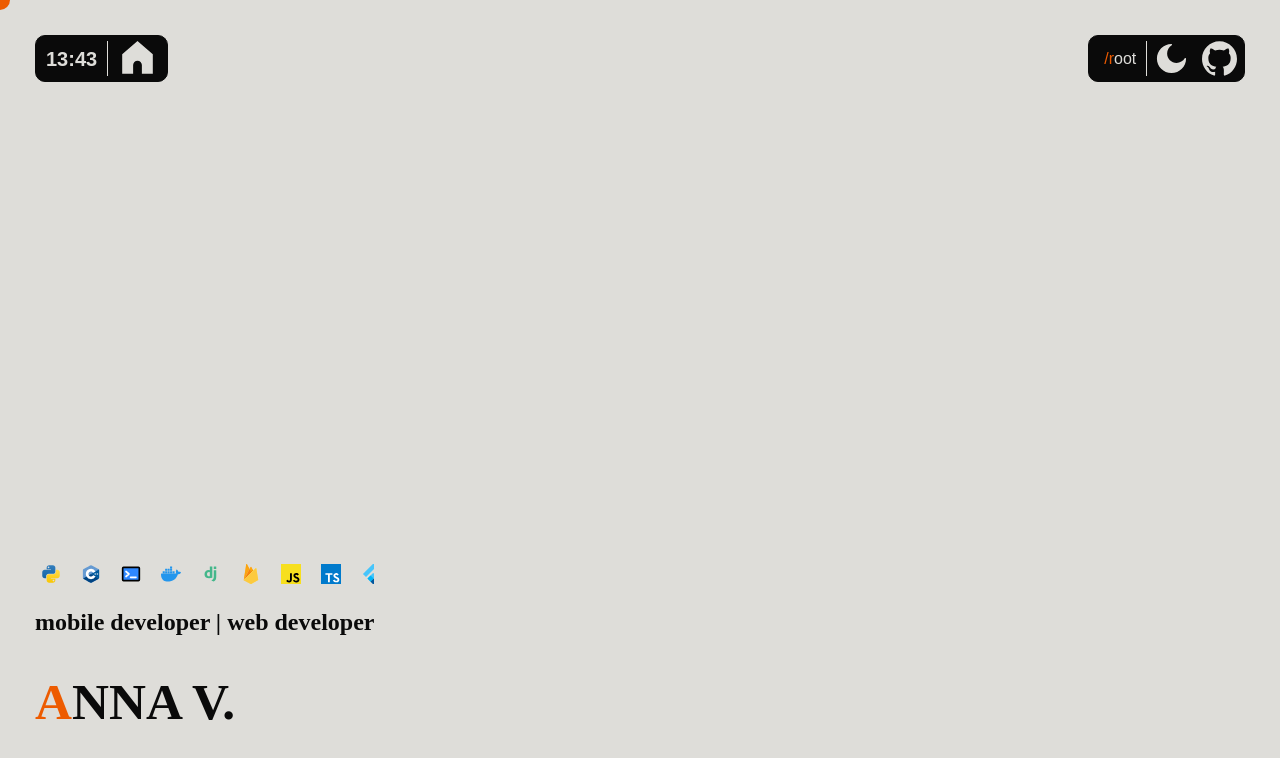
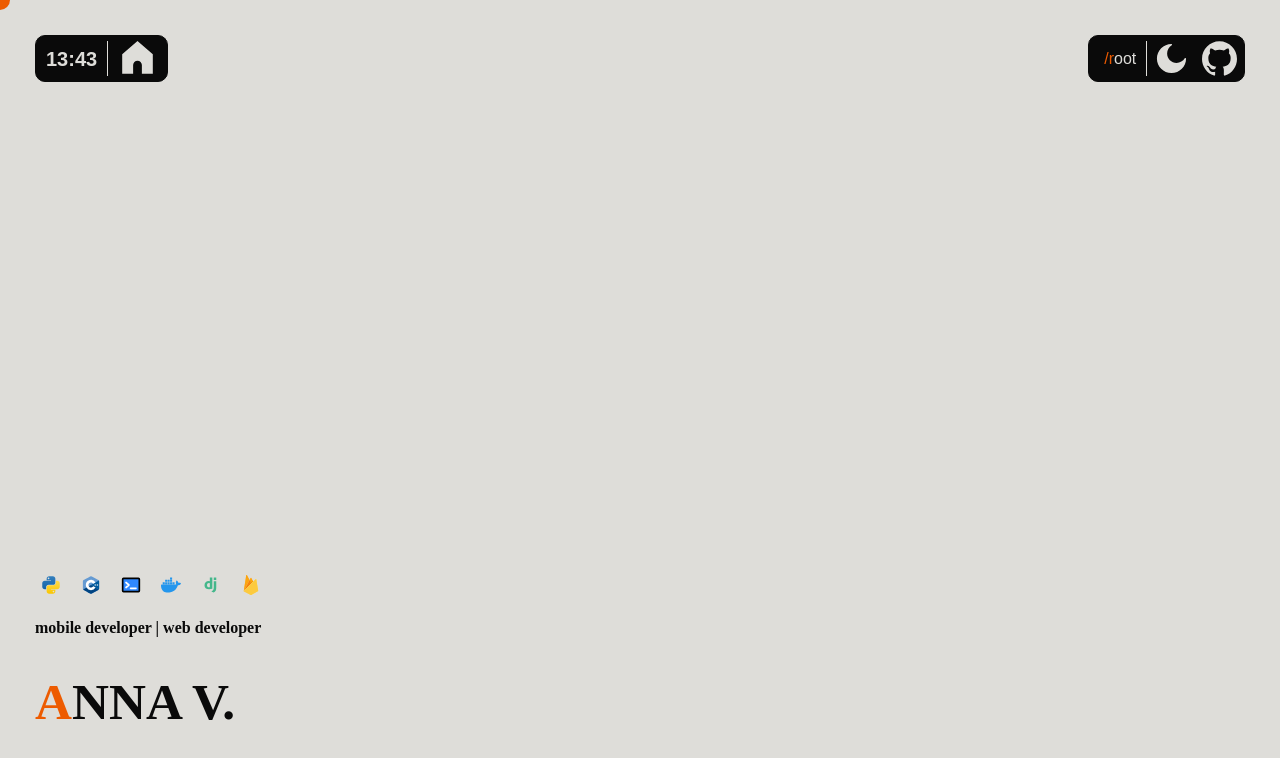
Before and after one commit to Alkonosttt/alkonosttt.github.io, a React (Vite) app: page / in a window 1280 px wide. Shown: the top 758 px of the page. Built offline with nearby package versions, Linux system fonts and the light colour scheme; a web font is replaced by a local one.

Commit message:
Created the main menu tsx and css files, changed the font size on the name plaque

```diff
--- a/src/App.tsx
+++ b/src/App.tsx
@@ -39,7 +39,7 @@ function App() {
       <div id='namePlaque'>
         <SvgCarousel width={textWidth} icons={svgFiles} />
         <div ref={textRef}>
-          <h2>mobile developer | web developer</h2>
+          <h4>mobile developer | web developer</h4>
         </div>
         <h1>ANNA V.</h1>
       </div>
--- /dev/null
+++ b/src/components/MainMenu.css
@@ -0,0 +1,3 @@
+.mainMenuItem::first-letter {
+    color: #ed5b00;
+}
--- /dev/null
+++ b/src/components/MainMenu.tsx
@@ -0,0 +1 @@
+import './MainMenu.css'
```
